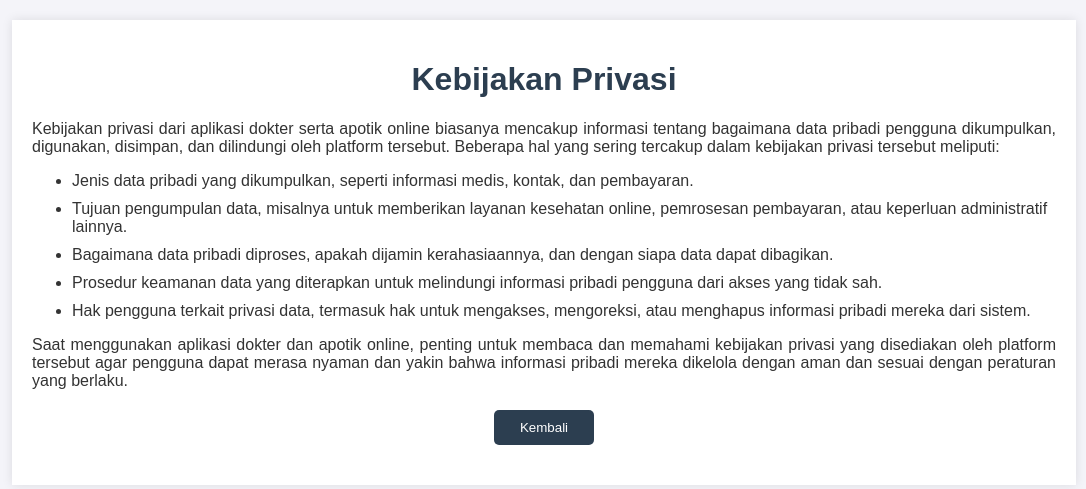
After one commit to mavied23/sehattq, a Laravel app: page /kebijakan in a window 1280 px wide. The commit adds this page. Shown: the top 489 px of the page, without its empty margins (96-1182 px from the left). Run offline with Laravel 12, Linux system fonts and the light colour scheme.

Commit message:
first commit

```diff
--- a/app/Http/Controllers/HomeController.php
+++ b/app/Http/Controllers/HomeController.php
@@ -25,6 +25,10 @@ class HomeController extends Controller
     {
         return view('awal');
     }
+    public function kebijakan()
+    {
+        return view('kebijakan');
+    }
     public function pesan()
     {
         $dokter = Dokter::all();
--- a/resources/views/awal.blade.php
+++ b/resources/views/awal.blade.php
@@ -93,8 +93,8 @@
         style="background-color: #3a3a3a; color: #ffffff; padding: 1rem 0; text-align: center; box-shadow: 0 -4px 8px rgba(0, 0, 0, 0.1);">
         <div class="container">
             <p>© 2024 Sehatqu Apotik Online. All rights reserved.</p>
-            <p><a href="#" style="color: #ffffff; text-decoration: none;">Tentang Kami</a> | <a href="#"
-                    style="color: #ffffff; text-decoration: none;">Kebijakan Privasi</a></p>
+            <p><a href="kebijakan" style="color: #ffffff; text-decoration: none;">Kebijakan Priivasi</a> | <a href="#"
+                    style="color: #ffffff; text-decoration: none;">Tentang kami</a></p>
         </div>
     </footer>
 
--- /dev/null
+++ b/resources/views/kebijakan.blade.php
@@ -0,0 +1,37 @@
+<!DOCTYPE html>
+<html lang="en">
+<head>
+    <meta charset="UTF-8">
+    <meta name="viewport" content="width=device-width, initial-scale=1.0">
+    <title>Kebijakan Privasi - Sehatqu Apotik Online</title>
+</head>
+<body style="font-family: Arial, sans-serif; margin: 0; padding: 0; background-color: #f4f4f9; color: #333;">
+    <div style="width: 80%; margin: 20px auto; padding: 20px; background: #fff; box-shadow: 0 0 10px rgba(0, 0, 0, 0.1);">
+        <h1 style="text-align: center; color: #2c3e50;">Kebijakan Privasi</h1>
+        <p style="text-align: justify;">
+            Kebijakan privasi dari aplikasi dokter serta apotik online biasanya mencakup informasi tentang bagaimana data pribadi pengguna dikumpulkan, digunakan, disimpan, dan dilindungi oleh platform tersebut. Beberapa hal yang sering tercakup dalam kebijakan privasi tersebut meliputi:
+        </p>
+        <ul>
+            <li style="margin-bottom: 10px;">
+                Jenis data pribadi yang dikumpulkan, seperti informasi medis, kontak, dan pembayaran.
+            </li>
+            <li style="margin-bottom: 10px;">
+                Tujuan pengumpulan data, misalnya untuk memberikan layanan kesehatan online, pemrosesan pembayaran, atau keperluan administratif lainnya.
+            </li>
+            <li style="margin-bottom: 10px;">
+                Bagaimana data pribadi diproses, apakah dijamin kerahasiaannya, dan dengan siapa data dapat dibagikan.
+            </li>
+            <li style="margin-bottom: 10px;">
+                Prosedur keamanan data yang diterapkan untuk melindungi informasi pribadi pengguna dari akses yang tidak sah.
+            </li>
+            <li style="margin-bottom: 10px;">
+                Hak pengguna terkait privasi data, termasuk hak untuk mengakses, mengoreksi, atau menghapus informasi pribadi mereka dari sistem.
+            </li>
+        </ul>
+        <p style="text-align: justify;">
+            Saat menggunakan aplikasi dokter dan apotik online, penting untuk membaca dan memahami kebijakan privasi yang disediakan oleh platform tersebut agar pengguna dapat merasa nyaman dan yakin bahwa informasi pribadi mereka dikelola dengan aman dan sesuai dengan peraturan yang berlaku.
+        </p>
+        <button onclick="history.back()" style="display: block; width: 100px; margin: 20px auto; padding: 10px; background-color: #2c3e50; color: #fff; border: none; border-radius: 5px; cursor: pointer;">Kembali</button>
+    </div>
+</body>
+</html>
--- a/routes/web.php
+++ b/routes/web.php
@@ -22,7 +22,7 @@ use App\Http\Controllers\TransaksiController;
 */
 
 Route::get('/', [HomeController::class, 'awal'])->name('login')->middleware('guest');
-
+Route::get('/kebijakan', [HomeController::class, 'kebijakan']);
 //auth user
 Route::get('/login', [UserController::class, 'index'])->middleware('guest');
 Route::post('/login', [UserController::class, 'loginproses']);
```
Also changed, not shown: public/img/obat/240718073517.jpg (added).
